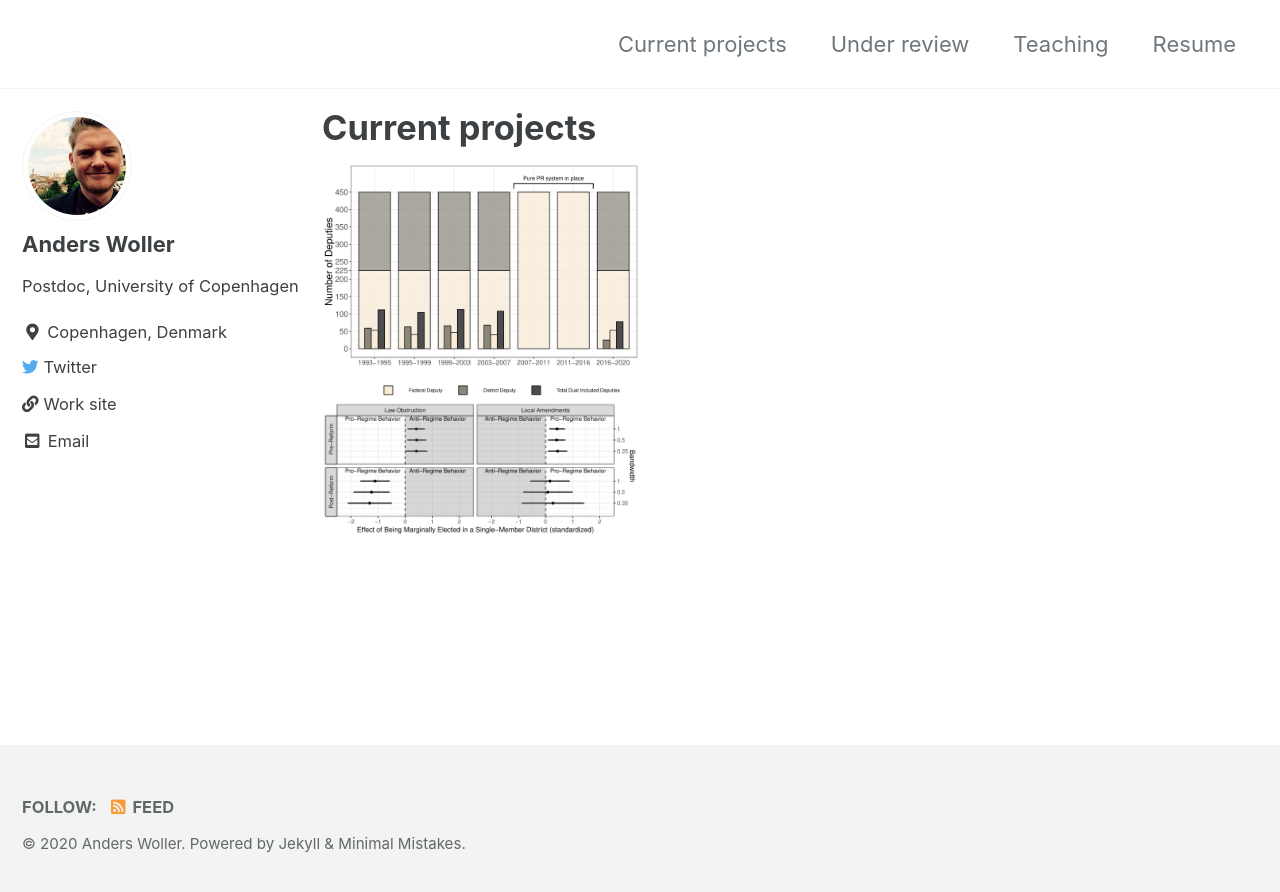
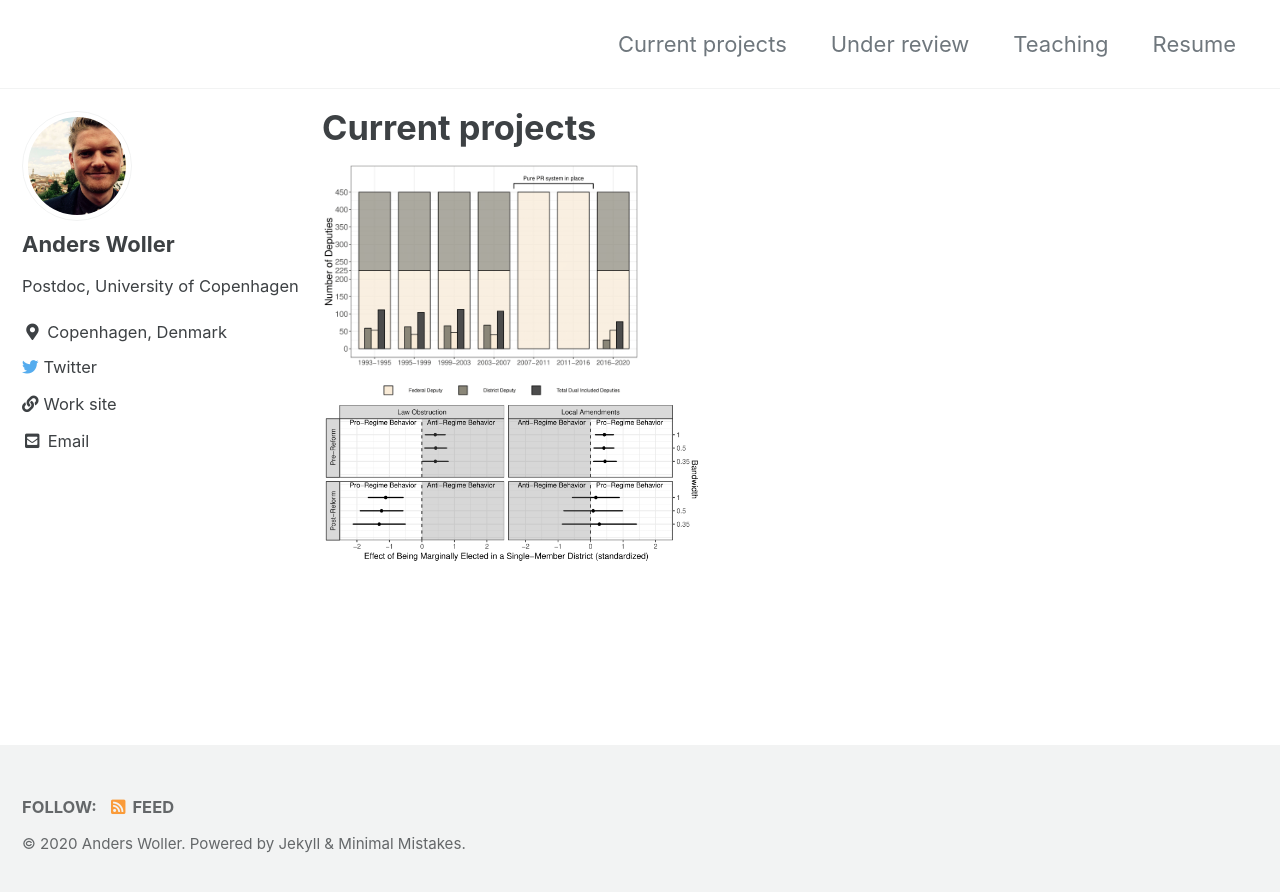
Before and after one commit to AndersWoller/AndersWoller.github.io, a Jekyll site: the page built from _pages/research.md, in a window 1280 px wide. Shown: the top 892 px of the page. Built offline with Jekyll 4.4.1, drawn with Linux system fonts in a browser that asks for light colours; cached includes are drawn as plain includes.

Commit message:
Update research.md

```diff
--- a/_pages/research.md
+++ b/_pages/research.md
@@ -6,4 +6,4 @@ permalink: /Research/
 
 <img src="/images/DualCandConv.png" style="width:50%; border:0px solid; margin-right: 20px" align="left">
 
-<img src="/images/TradeOff_ML.png" style="width:50%; border:0px solid; margin-right: 20px" align="left">
+<img src="/images/TradeOff_ML.png" style="width:60%; border:0px solid; margin-right: 20px" align="left">
```
